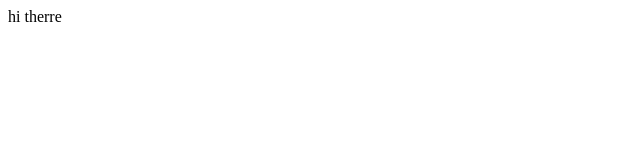
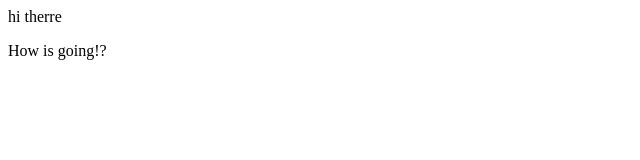
Before and after one commit to dhavalkoshti/testing, a plain HTML site: page index.html in a window 1280 px wide. Shown: the whole page, without its empty margins (0-640 px from the left). Drawn offline with Linux system fonts and the light colour scheme.

Commit message:
one line is added

```diff
--- a/index.html
+++ b/index.html
@@ -1,4 +1,5 @@
 <html>
 <p>hi therre</p>
+<p>How is going!?</p>
 <div> </div>
 </html>
```
